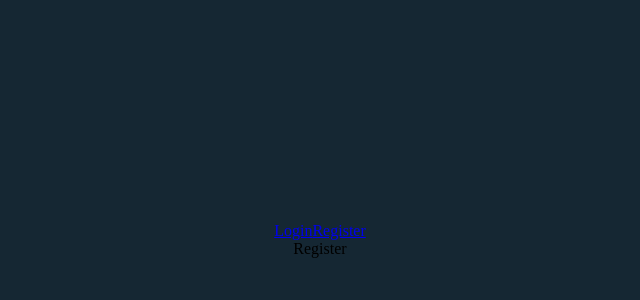
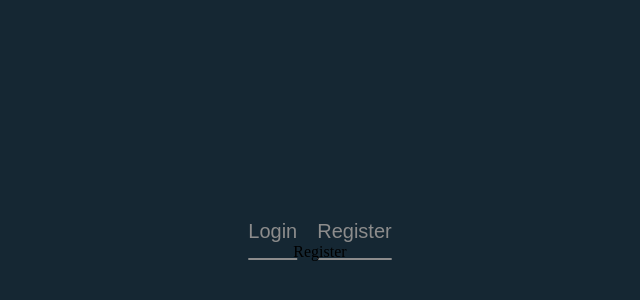
Before and after one commit to MufaddalMustafa2211008KHICND/intelliclip-frontend, a React (Create React App) app: page /register in a window 1280 px wide. Shown: the part 160-460 px from the top of the page, without its empty margins (320-960 px from the left). Built offline with nearby package versions, Linux system fonts and the light colour scheme.

Commit message:
Navigation done

```diff
--- a/src/components/Navigation/Navigation.jsx
+++ b/src/components/Navigation/Navigation.jsx
@@ -1,11 +1,12 @@
+import styled from './Navigation.module.css'
 import React from 'react'
 import { Link } from 'react-router-dom'
 
 const Navigation = () => {
   return (
-    <div>
-        <Link to='/login' >Login</Link>
-        <Link to='/register' >Register</Link>
+    <div className={styled.Navigation}>
+        <Link className={styled.login}  to='/login' >Login</Link>
+        <Link className={styled.register} to='/register' >Register</Link>
     </div>
   )
 }
--- /dev/null
+++ b/src/components/Navigation/Navigation.module.css
@@ -0,0 +1,22 @@
+.login{
+ color: rgb(140, 140, 140);
+ font-size: 20px;
+ text-decoration:underline;
+ text-underline-offset: 20px;
+ font-family: sans-serif;
+}
+.register{
+    color: rgb(140, 140, 140);
+    font-size: 20px;
+    text-decoration:underline;
+    text-underline-offset: 20px;
+    font-family: sans-serif;
+    margin-left: 20px;
+
+}
+.register:hover{
+    color: rgb(255, 255, 255);
+}
+.login:hover{
+    color: rgb(255, 255, 255);
+}
--- a/src/components/Register/Register.jsx
+++ b/src/components/Register/Register.jsx
@@ -2,7 +2,7 @@ import React from 'react'
 
 const Register = () => {
   return (
-    <div>Register</div>
+    <div className='register'>Register</div>
   )
 }
 
--- /dev/null
+++ b/src/components/Register/Register.module.css
@@ -0,0 +1,4 @@
+.register{
+    color: bisque;
+    background-color: azure;
+}
```
Also changed, not shown: src/components/Login/Login.module.css (added).
